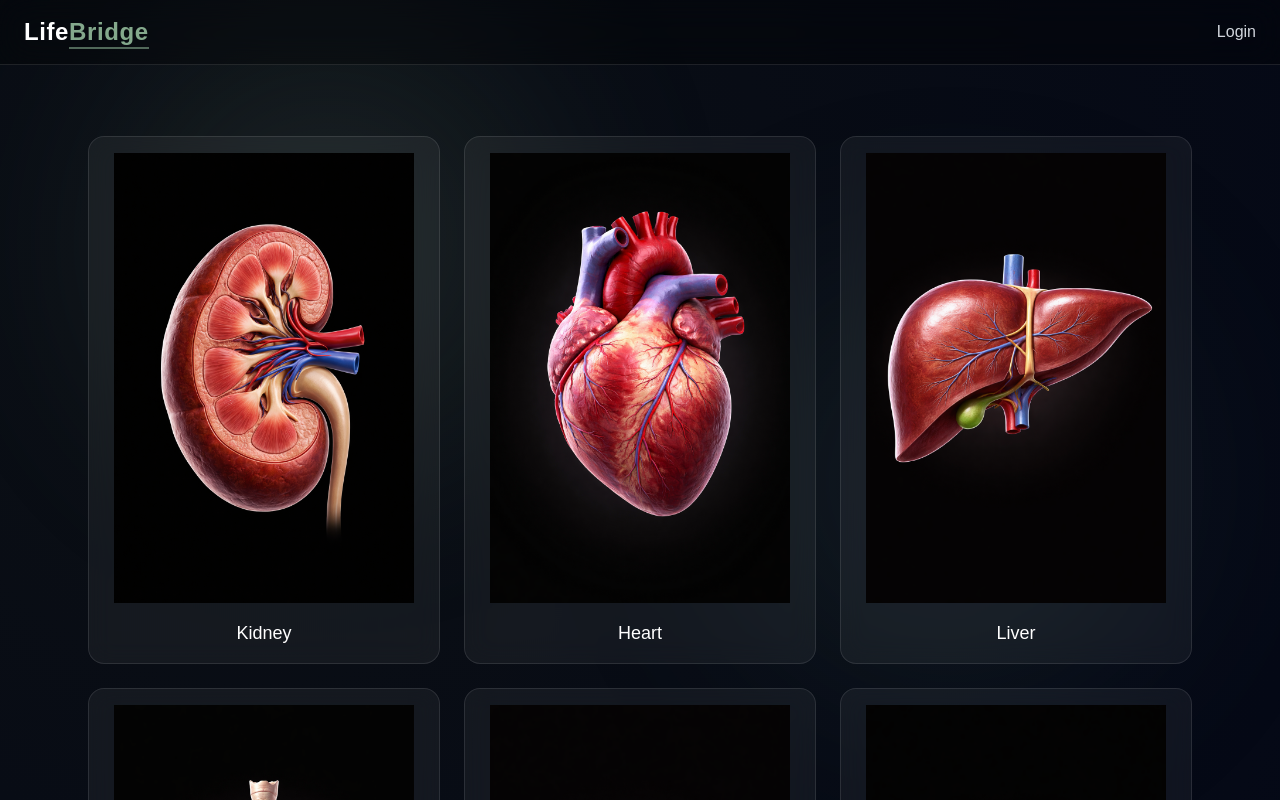
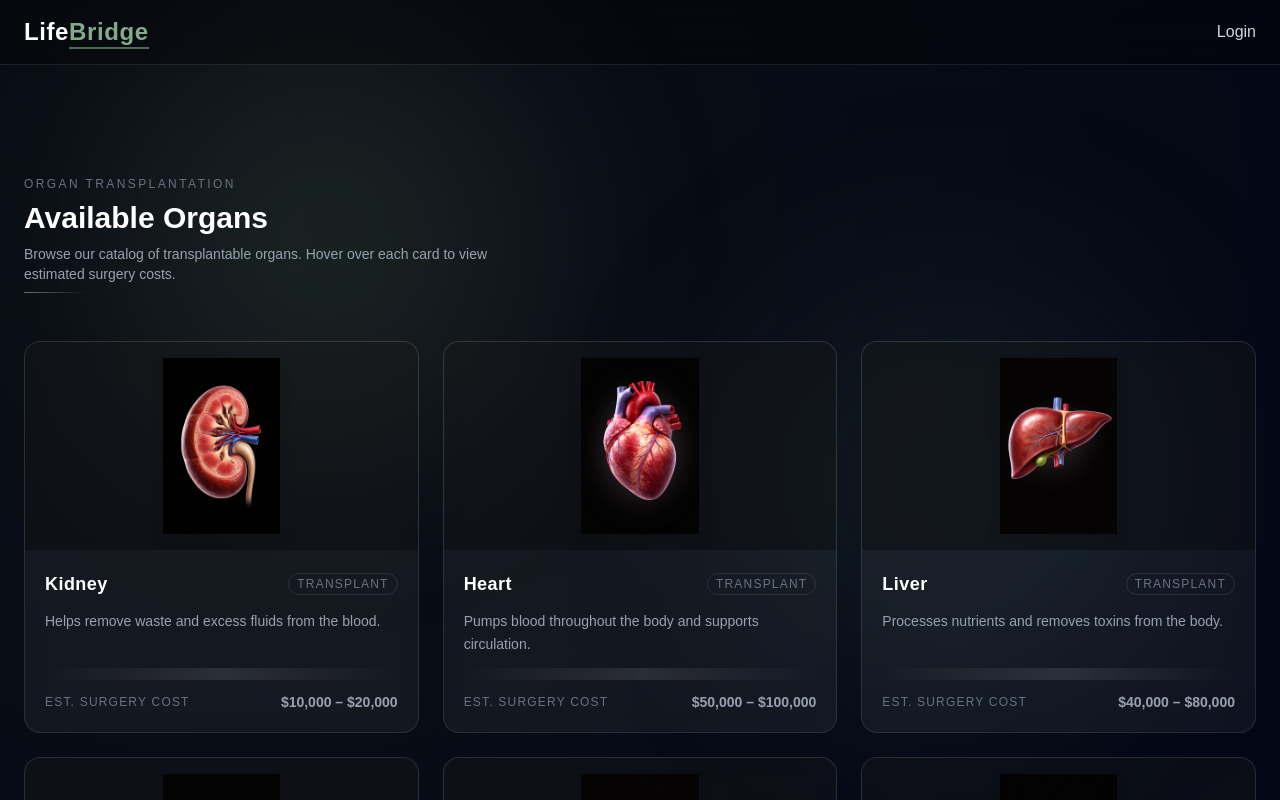
Before and after one commit to Charan-vamshi/jeevansetu-organ-donation-mvp, a Next.js app: page /organs in a window 1280 px wide. Shown: the top 800 px of the page. Built offline with nearby package versions, Linux system fonts and the light colour scheme.

Commit message:
enhanced ui in organ page

```diff
--- a/components/organ/OrganCard.tsx
+++ b/components/organ/OrganCard.tsx
@@ -1,57 +1,70 @@
 "use client";
 
 import Image from "next/image";
-import Link from "next/link";
 import { motion } from "framer-motion";
-import { hoverLift, fadeUp } from "@/components/animations/motionVariants";
 
-type OrganCardProps = {
-  name: string;
-  description: string;
-  image: string;
+const costMap: Record<string, string> = {
+  Kidney: "$10,000 – $20,000",
+  Heart: "$50,000 – $100,000",
+  Liver: "$40,000 – $80,000",
+  Lungs: "$30,000 – $60,000",
+  Pancreas: "$25,000 – $50,000",
+  Cornea: "$5,000 – $10,000",
 };
-
-const MotionDiv = motion.div as any;
 
 export default function OrganCard({
   name,
   description,
   image,
-}: OrganCardProps) {
+}: {
+  name: string;
+  description: string;
+  image: string;
+}) {
   return (
-    <Link href={`/organs/${name.toLowerCase()}`}>
-      <MotionDiv
-        variants={fadeUp}
-        initial="hidden"
-        whileInView="visible"
-        viewport={{ once: true }}
-        {...hoverLift}
-        className="glass overflow-hidden cursor-pointer group max-w-sm mx-auto"
+    <motion.div
+      whileHover={{ y: -6, scale: 1.02 }}
+      transition={{ type: "spring", stiffness: 300, damping: 20 }}
+      className="relative glass rounded-2xl overflow-hidden group cursor-pointer
+                 border border-white/5 hover:border-white/15 transition-colors duration-300 flex flex-col"
     >
-        {/* Image */}
-        <div className="relative w-full h-56 overflow-hidden">
+      {/* Image container — fixed height, no overflow */}
+      <div className="relative w-full h-52 bg-black/30 overflow-hidden shrink-0">
         <Image
           src={image}
           alt={name}
           fill
-            sizes="(max-width: 768px) 100vw,
-                   (max-width: 1200px) 50vw,
-                   33vw"
-            className="object-contain bg-black transition-transform duration-500 group-hover:scale-110 group-hover:rotate-1"
+          className="object-contain p-4 transition-transform duration-500 group-hover:scale-105 drop-shadow-xl"
         />
       </div>
 
-        {/* Content */}
-        <div className="p-5">
-          <h3 className="text-xl font-semibold text-white">
-            {name}
-          </h3>
+      {/* Content — sits below image, never overlaps */}
+      <div className="flex flex-col gap-3 p-5 flex-1">
+        <div className="flex items-center justify-between gap-2">
+          <h3 className="text-white text-lg font-semibold tracking-wide">{name}</h3>
+          <span className="text-xs text-gray-500 uppercase tracking-widest font-medium border border-white/10 px-2 py-0.5 rounded-full whitespace-nowrap">
+            Transplant
+          </span>
+        </div>
 
-          <p className="text-gray-400 mt-2 text-sm leading-relaxed">
-            {description}
+        <p className="text-gray-400 text-sm leading-relaxed">{description}</p>
+
+        {/* Divider */}
+        <div className="h-px bg-gradient-to-r from-transparent via-white/10 to-transparent mt-auto pt-3" />
+
+        {/* Cost row */}
+        <div className="flex items-center justify-between">
+          <p className="text-xs text-gray-500 uppercase tracking-widest">Est. Surgery Cost</p>
+          <p className="text-sm font-semibold text-gray-400 group-hover:text-white transition-colors duration-300">
+            {costMap[name] ?? "N/A"}
           </p>
         </div>
-      </MotionDiv>
-    </Link>
+      </div>
+
+      {/* Bottom accent line */}
+      <div className="absolute bottom-0 left-0 h-[2px] w-0 group-hover:w-full
+                      bg-gradient-to-r from-white/30 via-white/10 to-transparent
+                      transition-all duration-500 ease-out" />
+    </motion.div>
   );
 }
--- a/components/organ/OrganGrid.tsx
+++ b/components/organ/OrganGrid.tsx
@@ -1,85 +1,80 @@
 "use client";
 
-import Image from "next/image";
+import { motion } from "framer-motion";
+import OrganCard from "./OrganCard";
+import { staggerContainer } from "@/components/animations/motionVariants";
 
 const organs = [
   {
     name: "Kidney",
+    description: "Helps remove waste and excess fluids from the blood.",
     image: "/organs/kidney.png",
-    cost: "$10,000 – $20,000",
   },
   {
     name: "Heart",
+    description: "Pumps blood throughout the body and supports circulation.",
     image: "/organs/heart.png",
-    cost: "$50,000 – $100,000",
   },
   {
     name: "Liver",
+    description: "Processes nutrients and removes toxins from the body.",
     image: "/organs/liver.png",
-    cost: "$40,000 – $80,000",
   },
   {
     name: "Lungs",
+    description: "Responsible for oxygen exchange and breathing.",
     image: "/organs/lungs.png",
-    cost: "$30,000 – $60,000",
   },
   {
     name: "Pancreas",
+    description: "Regulates blood sugar and aids digestion.",
     image: "/organs/pancreas.png",
-    cost: "$25,000 – $50,000",
   },
   {
     name: "Cornea",
+    description: "Restores vision through corneal transplantation.",
     image: "/organs/cornea.png",
-    cost: "$5,000 – $10,000",
-  },
-  {
-    name: "Brain",
-    image: "/organs/brain.png",
-    cost: "$70,000 – $120,000",
   },
 ];
 
+const MotionDiv = motion.div as any;
+
 export default function OrganGrid() {
   return (
-    <div className="grid md:grid-cols-3 gap-6 px-6 py-10 max-w-6xl mx-auto">
-      {organs.map((organ, i) => (
-        <div
-          key={i}
-          className="relative group rounded-xl overflow-hidden glass p-4"
-        >
-          {/* Image */}
-          <Image
-            src={organ.image}
-            alt={organ.name}
-            width={300}
-            height={200}
-            className="mx-auto"
+    <section className="px-6 py-20 max-w-7xl mx-auto">
+
+      {/* Heading block */}
+      <div className="mb-12 space-y-2">
+        <p className="text-xs text-gray-500 uppercase tracking-[0.2em] font-medium">
+          Organ Transplantation
+        </p>
+        <h2 className="text-3xl font-semibold text-white">
+          Available Organs
+        </h2>
+        <p className="text-gray-400 text-sm max-w-lg">
+          Browse our catalog of transplantable organs. Hover over each card to view estimated surgery costs.
+        </p>
+        {/* Decorative underline */}
+        <div className="h-px w-16 bg-gradient-to-r from-white/40 to-transparent mt-1" />
+      </div>
+
+      {/* Grid */}
+      <MotionDiv
+        variants={staggerContainer}
+        initial="hidden"
+        animate="visible"
+        className="grid grid-cols-1 sm:grid-cols-2 lg:grid-cols-3 gap-6"
+      >
+        {organs.map((organ, index) => (
+          <OrganCard
+            key={index}
+            name={organ.name}
+            description={organ.description}
+            image={organ.image}
           />
+        ))}
+      </MotionDiv>
 
-          {/* Name */}
-          <h3 className="text-center text-white mt-4 text-lg">
-            {organ.name}
-          </h3>
-
-          {/* 🔥 Hover Overlay */}
-          <div className="absolute inset-0 bg-black/40 opacity-0 group-hover:opacity-100 transition-all duration-300 flex items-end">
-
-            <div className="w-full p-4 transform translate-y-6 group-hover:translate-y-0 transition-all duration-300">
-
-              <p className="text-xs text-gray-300">
-                Estimated Surgery Cost
-              </p>
-
-              <p className="text-white font-semibold text-lg">
-                {organ.cost}
-              </p>
-
-            </div>
-
-          </div>
-        </div>
-      ))}
-    </div>
+    </section>
   );
 }
```
Lines whose indentation alone changed are shown as unchanged.
